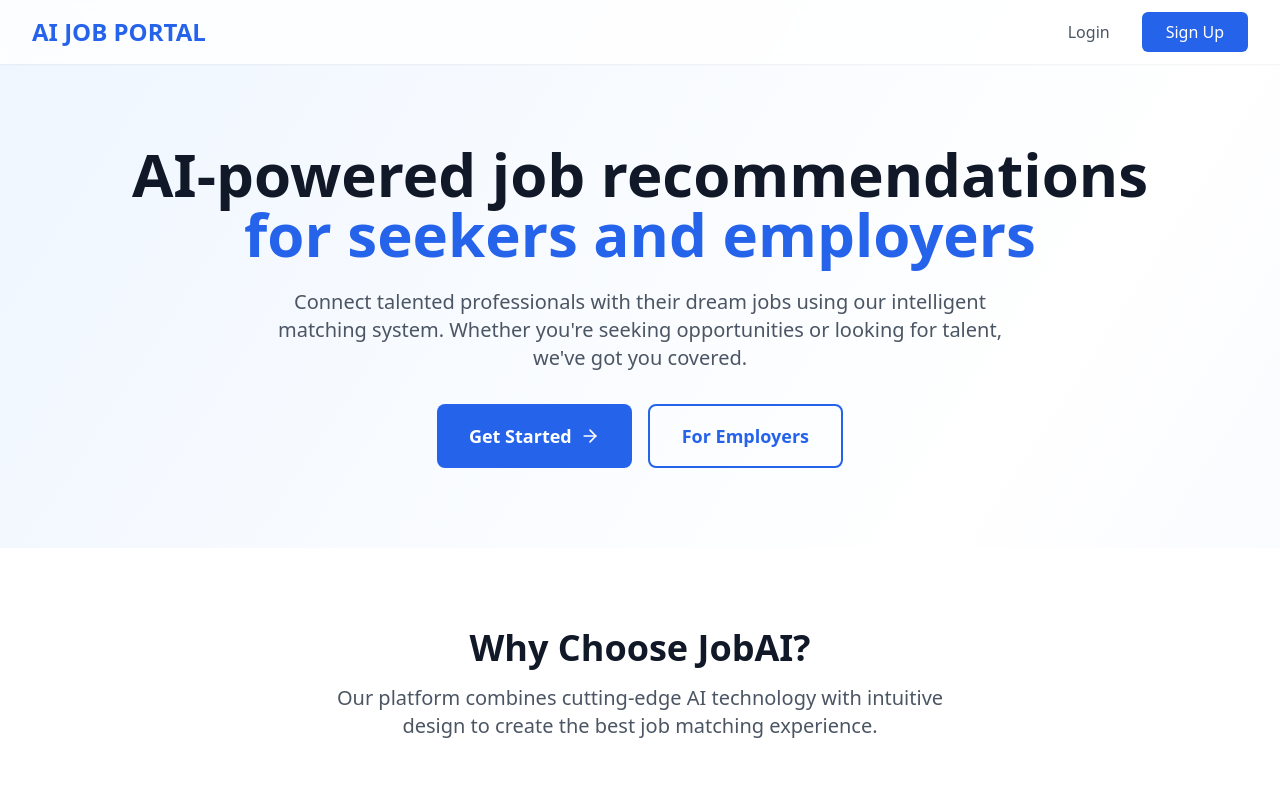
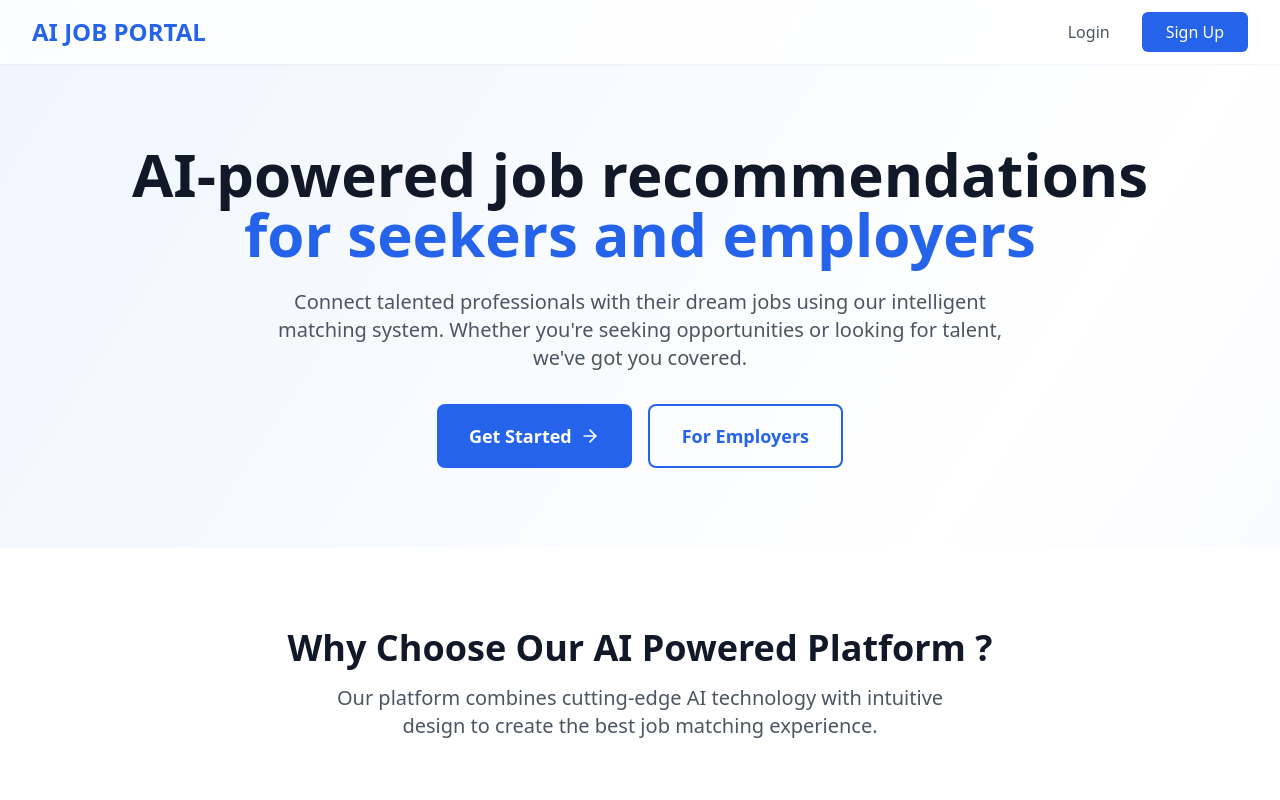
Before and after one commit to ProffMash/AI-Job-Portal, a React (Vite) app in the folder client/: page / in a window 1280 px wide. Shown: the top 800 px of the page. Built offline with nearby package versions, Linux system fonts and the light colour scheme; no server answers.

Commit message:
Update section title for clarity on AI platform benefits

```diff
--- a/client/src/pages/Landing.tsx
+++ b/client/src/pages/Landing.tsx
@@ -89,7 +89,7 @@ export const Landing: React.FC = () => {
         <div className="max-w-7xl mx-auto">
           <div className="text-center mb-16">
             <h2 className="text-4xl font-bold text-gray-900 mb-4">
-              Why Choose JobAI?
+              Why Choose Our AI Powered Platform ?
             </h2>
             <p className="text-xl text-gray-600 max-w-2xl mx-auto">
               Our platform combines cutting-edge AI technology with intuitive design to create
```
